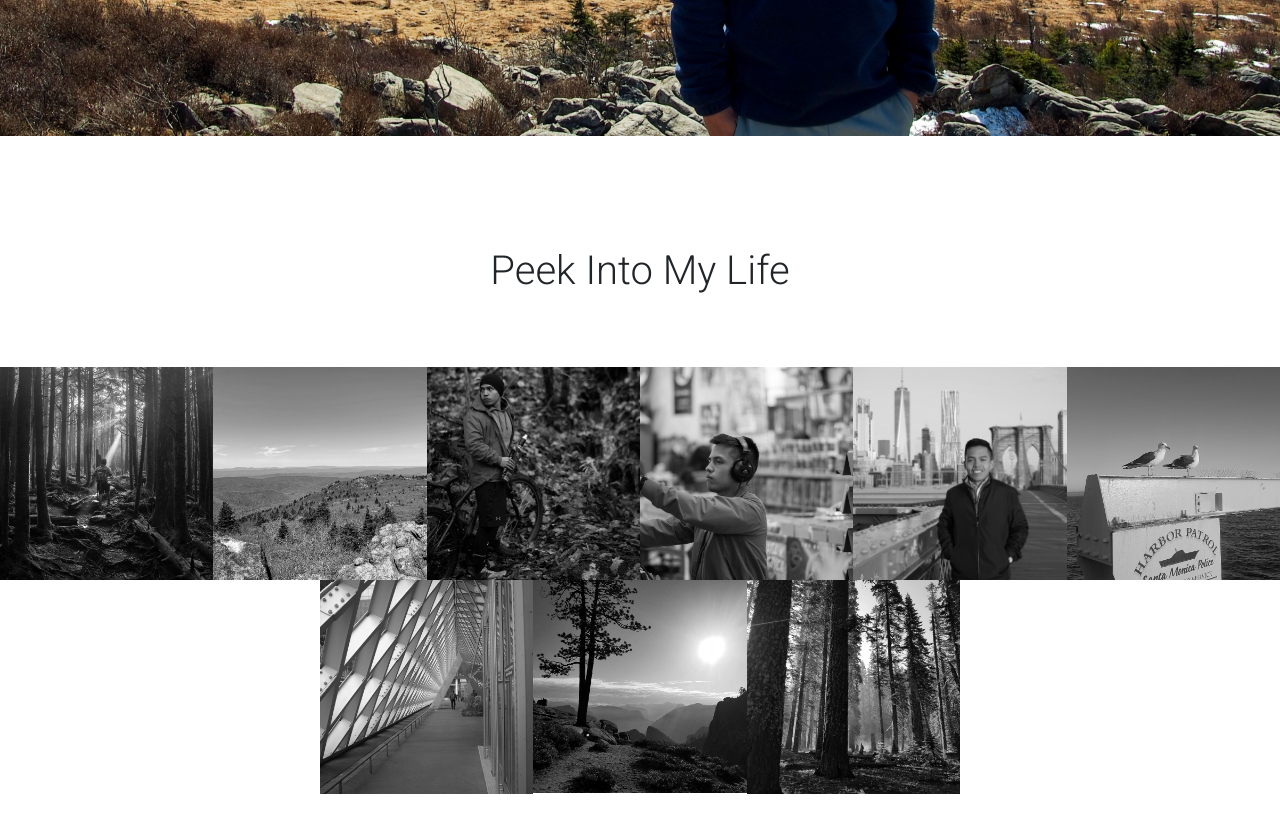
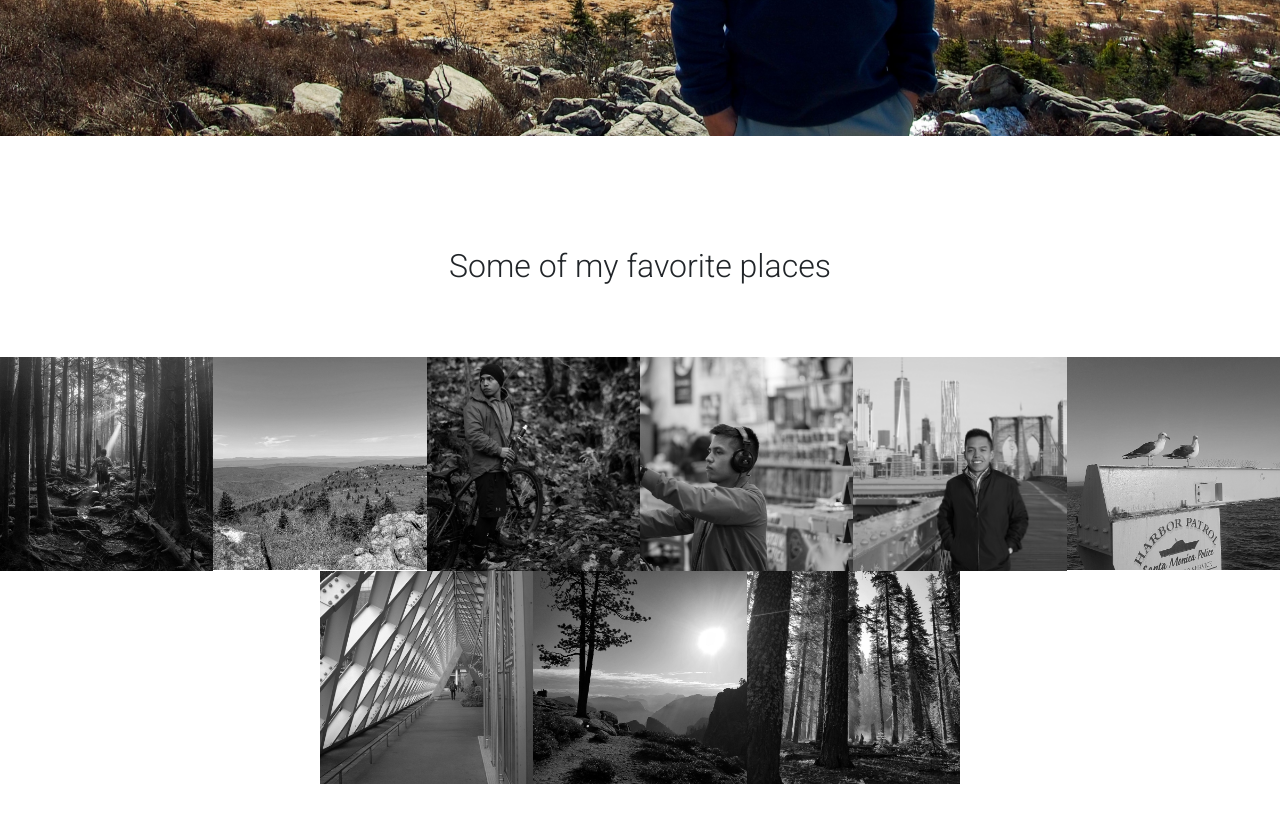
Before and after one commit to rigotre7/rigotre-site, a React (Create React App) app: page /about in a window 1280 px wide. Shown: the part 720-1552 px from the top of the page. After the commit the page ends 1504 px from the top, so only its background shows below. Built offline with nearby package versions, Linux system fonts and the light colour scheme.

Commit message:
change where images are imported

```diff
--- a/src/components/about/PictureSection.js
+++ b/src/components/about/PictureSection.js
@@ -4,35 +4,21 @@ import PictureViewer from "./../about/PictureViewer";
 import Row from "react-bootstrap/Row";
 import Container from "react-bootstrap/Container";
 
-const importAll = (r) => {
-    return r.keys().sort((a, b) => {
-        // Sort the images by name
-        const regex = /(?<=\/)(.*?)(?=\.)/g;
-        const numA = Number(a.match(regex)[0]);
-        const numB = Number(b.match(regex)[0]);
-
-        return numA - numB;
-    }).map(r);
-}
-
-const thumbnails = importAll(require.context('./../../assets/about/thumbnails', false, /\.(png|jpe?g|svg)$/));
-const fullImages = importAll(require.context('./../../assets/about/full', false, /\.(png|jpe?g|svg)$/));
-
-const PictureSection = () => {
+const PictureSection = (props) => {
     return (
-        <div style={{height: "calc(100vh - 56px)"}}>
+        <React.Fragment>
             <Container>
                 <Row className="justify-content-center picture-viewer-desc">
-                    <h1>
-                        Peek Into My Life
-                    </h1>
+                    <h2 style={{textAlign: "center"}}>
+                        Some of my favorite places
+                    </h2>
                 </Row>
             </Container>
             <PictureViewer
-                thumbnails={thumbnails}
-                fullImages={fullImages}
+                thumbnails={props.thumbnails}
+                fullImages={props.fullImages}
             />
-        </div>
+        </React.Fragment>
     );
 }
 
--- a/src/pages/About.js
+++ b/src/pages/About.js
@@ -1,12 +1,26 @@
 import React from "react";
 import AboutHeader from "../components/about/AboutHeader";
 import PictureSection from "../components/about/PictureSection";
+
+const importAll = (r) => {
+    return r.keys().sort((a, b) => {
+        // Sort the images by name
+        const regex = /(?<=\/)(.*?)(?=\.)/g;
+        const numA = Number(a.match(regex)[0]);
+        const numB = Number(b.match(regex)[0]);
+
+        return numA - numB;
+    }).map(r);
+}
+
+const thumbnails = importAll(require.context('../assets/about/thumbnails', false, /\.(png|jpe?g|svg)$/));
+const fullImages = importAll(require.context('../assets/about/full', false, /\.(png|jpe?g|svg)$/));
 
 const About = () => {
     return (
         <div className="page-content-wrapper">
             <AboutHeader/>
-            <PictureSection/>
+            <PictureSection thumbnails={thumbnails} fullImages={fullImages}/>
         </div>
 
     );
```
